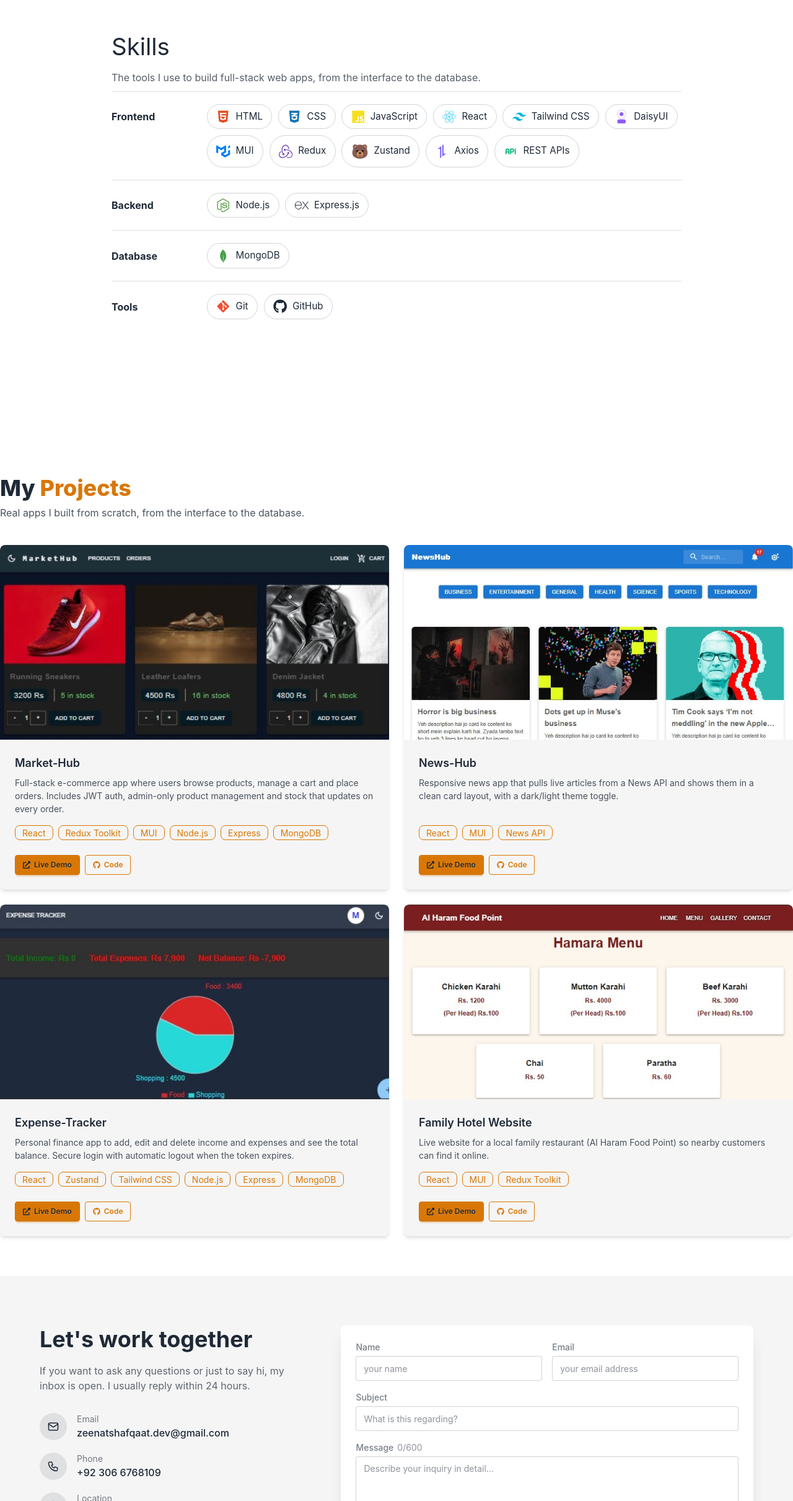
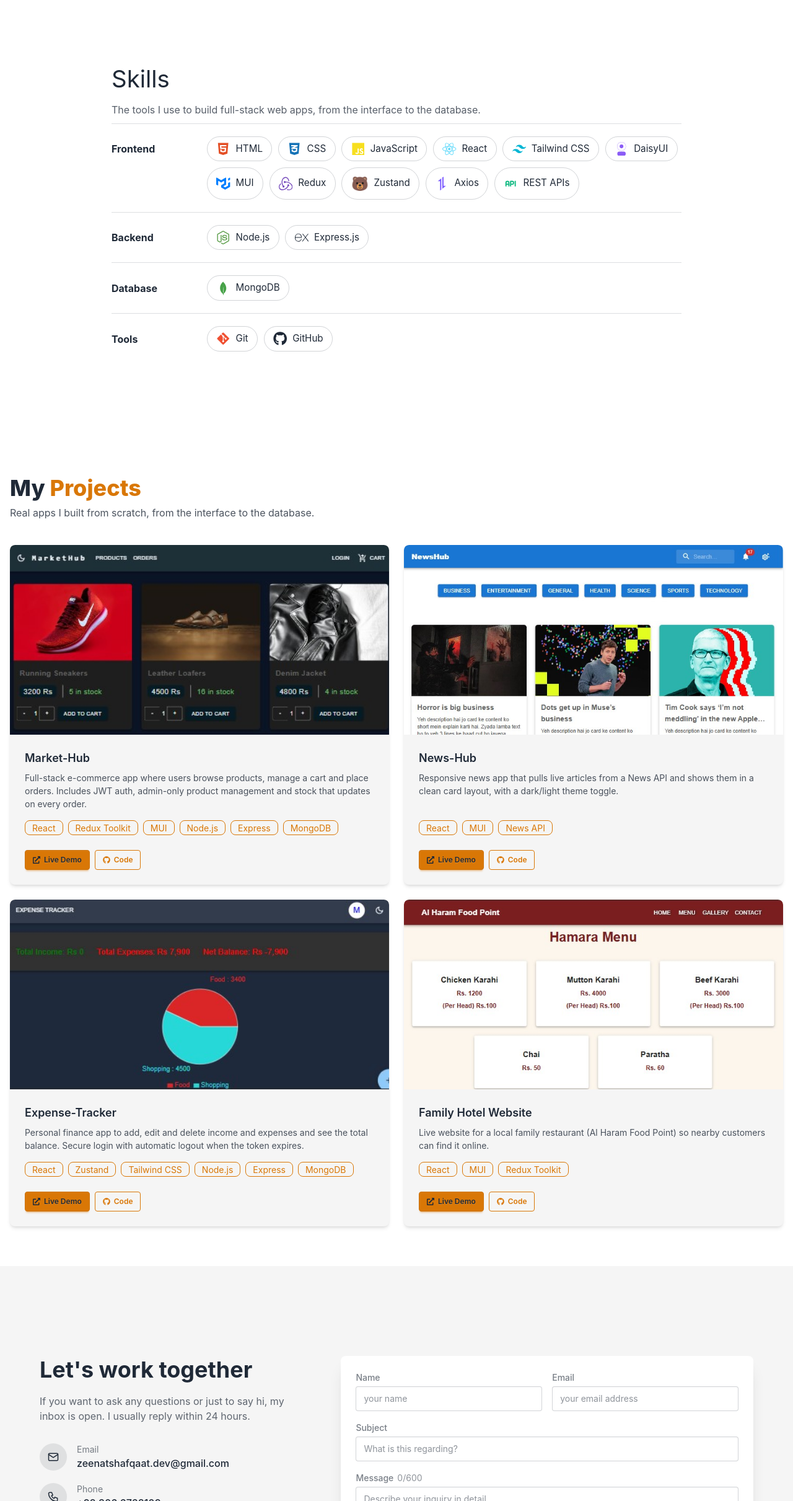
Before and after one commit to zeenat2026/Zeenat-Portfolio, a React (Vite) app in the folder my-portfolio/: page / in a window 1280 px wide. Shown: the part 1605-4026 px from the top of the page at 62% size. Built offline with nearby package versions, Linux system fonts and the light colour scheme.

Commit message:
do some modifications

```diff
--- a/my-portfolio/src/App.css
+++ b/my-portfolio/src/App.css
@@ -4,6 +4,9 @@
   padding: 4rem 1.25rem;
   scroll-margin-top: 5rem;
   min-height: calc(100vh - 5rem);
+  display: flex;
+flex-direction: column;
+justify-content: center;
 }
 
 .skills__heading {
--- a/my-portfolio/src/sections/Projects.jsx
+++ b/my-portfolio/src/sections/Projects.jsx
@@ -50,7 +50,7 @@ const projects = [
 
 const Projects = () => {
   return (
-    <section id="projects" className="scroll-mt-20 py-16">
+    <section id="projects" className="scroll-mt-20 py-16 px-4">
       <h2 className="text-3xl md:text-4xl font-extrabold">
         My <span className="text-secondary">Projects</span>
       </h2>
--- a/my-portfolio/src/sections/contact/Contact.jsx
+++ b/my-portfolio/src/sections/contact/Contact.jsx
@@ -5,7 +5,7 @@ import ContactForm from "./ContactForm";
 
 export default function Contact() {
   return (
-    <section id="contact" className="bg-base-200 px-4 py-20 sm:px-8 scroll-mt-20">
+    <section id="contact" className="bg-base-200 px-4 py-20 sm:px-8 scroll-mt-20 min-h-[calc(100vh-5rem)] flex items-center">
       <div className="mx-auto grid max-w-6xl items-start gap-12 lg:grid-cols-5 lg:gap-16">
         <div className="lg:col-span-2">
           <ContactInfo />
```
